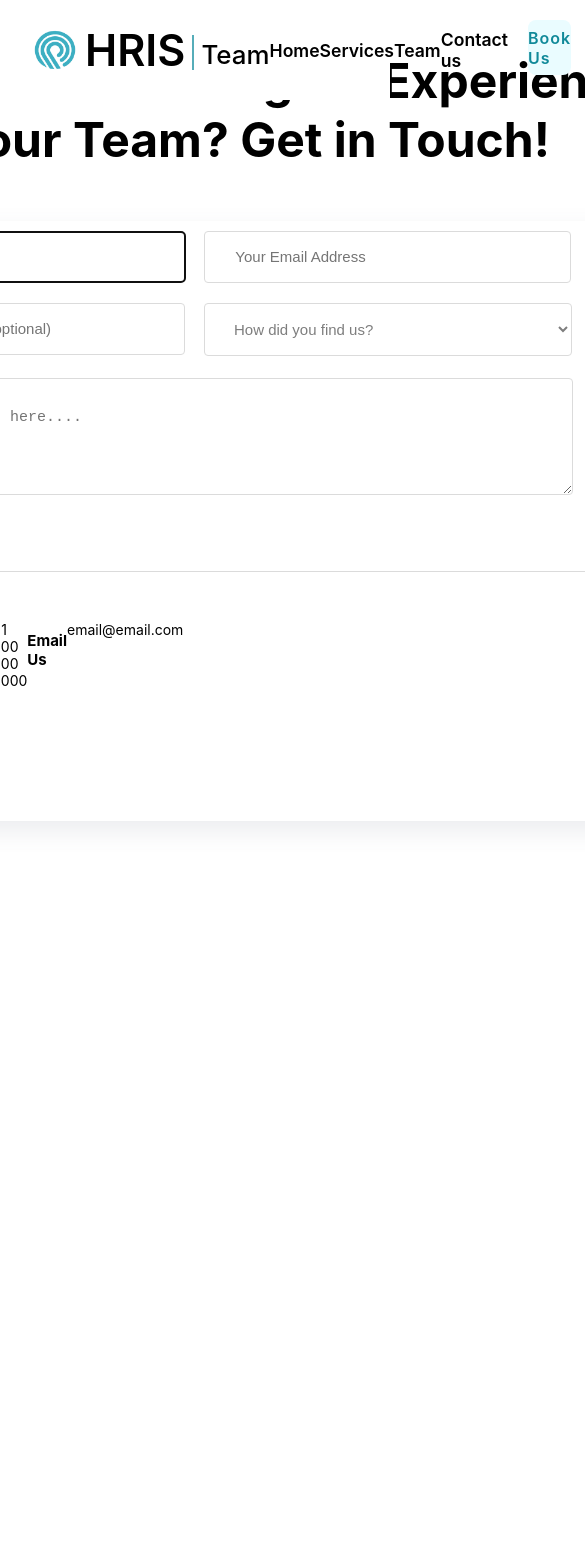
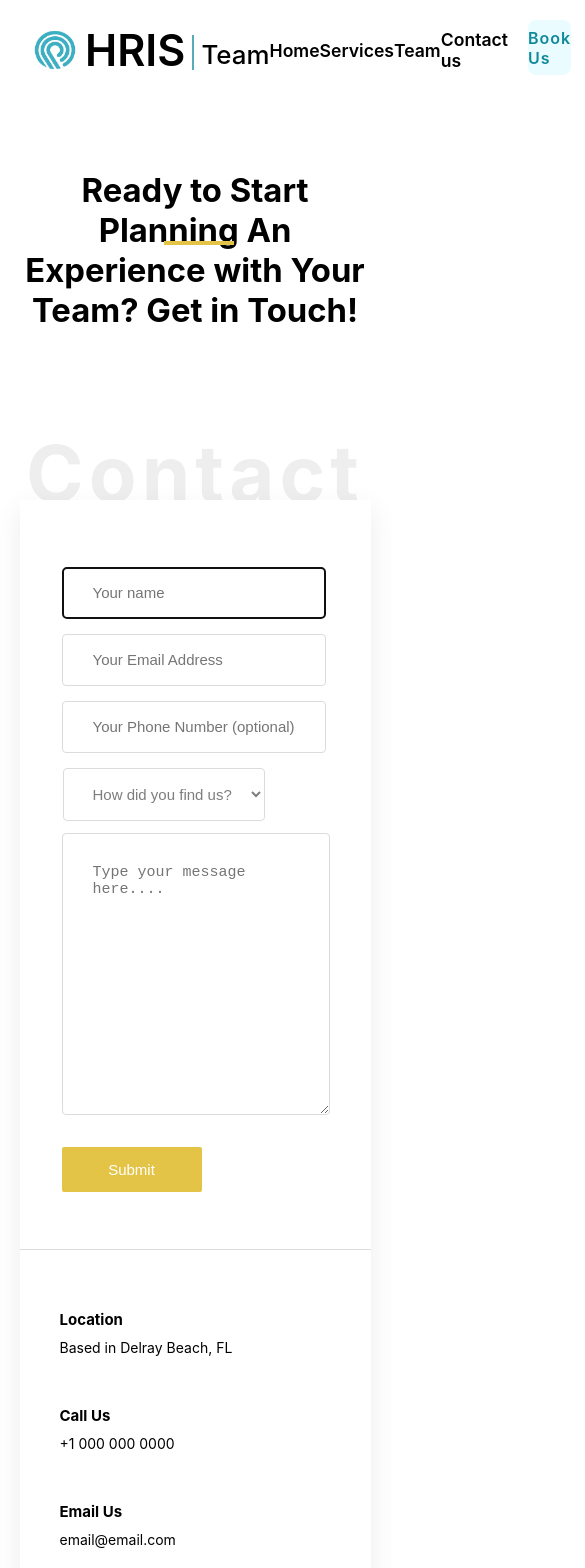
Before and after one commit to Gympiecuddles/hristeam, a React (Vite) app: page /contact in a window 390 px wide. Shown: the top 1568 px of the page, 585 px wide, since content can reach past the window. Before the commit the page ends 852 px from the top, so only its background shows below. Built offline with nearby package versions, Linux system fonts and the light colour scheme.

Commit message:
Contact Page Responsivity

```diff
--- a/index.html
+++ b/index.html
@@ -2,9 +2,9 @@
 <html lang="en">
   <head>
     <meta charset="UTF-8" />
-    <link rel="icon" type="image/svg+xml" href="/src/favicon.svg" />
+    <link rel="icon" type="image/svg+xml" href="/src/assets/favicon.ico" />
     <meta name="viewport" content="width=device-width, initial-scale=1.0" />
-    <title>Vite App</title>
+    <title>HRIS Team</title>
   </head>
   <body>
     <div id="root"></div>
--- a/src/pages/Contact.jsx
+++ b/src/pages/Contact.jsx
@@ -7,10 +7,10 @@ const ContactPage = styled.section`
     justify-content: space-evenly;
     align-items: center;
     width: 100%;
-    height: 101vh;
+    height: 1350px;
     h2 {
       position: absolute;
-      top: 33%;
+      top: 425px;
       font-size: 125px;
       letter-spacing: 5px;
       color: #eeeeee;
@@ -32,6 +32,62 @@ const ContactPage = styled.section`
       border-top: 2px solid #e3c446;
       background-color: #e3c446;
     }
+    @media (max-width: 1020px) {
+      h3 {
+        width: 900px;
+        font-size: 2.8em;
+      }
+      h3::after {
+        left: 46%;
+      }
+    }
+    @media (max-width: 880px) {
+      height: 1550px;
+      h3 {
+        width: 90vw;
+        font-size: calc(25px + 2vw);
+      }
+    }
+    @media (max-width: 838px) {
+      h3::after {
+        top: 30%;
+        left: 45%;
+      }
+      h2 {
+        top: 435px;
+      }
+    }
+    @media (max-width: 624px) {
+      height: 1750px;
+      h3::after {
+        top: 27%;
+        left: 44%;
+      }
+      h2 {
+        top: calc(500px - 22vw);
+        font-size: 20vw;
+      }
+    }
+    @media (max-width: 425px) {
+      h3::after {
+        top: 28.5%;
+        left: 42%;
+      }
+      h2 {
+        top: calc(500px - 19vw);
+        font-size: 20vw;
+      }
+    }
+    @media (max-width: 350px) {
+      h3::after {
+        top: 30%;
+        left: 40%;
+      }
+      h2 {
+        top: calc(500px - 16vw);
+        font-size: 20vw;
+      }
+    }
 `;
 
 const ContactBox = styled.article`
@@ -41,19 +97,26 @@ const ContactBox = styled.article`
     background-color: #ffffff;
     box-shadow: 0 10px 24px 0 #57617a1e;
     z-index: 1;
+    div {
+      width: 1px;
+      height: 100%;
+      background-color: #dbdbdb;
+    }
     @media (max-width: 1200px) {
       width: 840px;
       height: 600px;
       flex-direction: column;
+      div {
+        width: 100%;
+        height: 10px;
       }
-    div {
-      width: 1px;
-      height: 100%;
-      background-color: #dbdbdb;
-      @media (max-width: 1200px) {
-        width: 100%;
-        height: 1px;
     }
+    @media (max-width: 880px) {
+      width: 90vw;
+      height: 800px;
+    }
+    @media (max-width: 624px) {
+      height: 1100px;
     }
 `
 
@@ -112,6 +175,33 @@ const Form = styled.form`
       border: none;
       border-radius: 2px;
     }
+    @media (max-width: 1200px) {
+      height: 4300px;
+      padding-top: 15px;
+    }
+    @media (max-width: 880px) {
+      width: 90%;
+      span {
+        flex-direction: column;
+        margin: 0;
+        margin-left: 42px;
+        width: calc(90vw - 145px);
+        input {
+          margin-top: 15px;
+          width: calc(90vw - 124px);
+        }
+        select {
+          margin-top: 15px;
+          width: 202px;
+        }
+      }
+      textarea {
+        width: calc(90vw - 145px);
+      }
+    }
+    @media (max-width: 624px) {
+      height: 5000px;
+    }
 `;
 
 const Info = styled.span`
@@ -121,9 +211,6 @@ const Info = styled.span`
   margin-left: 80px;
   width: 30%;
   height: 100%;
-  @media (max-width: 1200px) {
-      flex-direction: row;
-    }
   h4 {
     margin-top: 10px;
     margin-bottom: 10px;
@@ -133,6 +220,21 @@ const Info = styled.span`
   p {
     margin-bottom: 40px;
     font-size: 14px;
+  }
+  @media (max-width: 1200px) {
+    flex-direction: row;
+    justify-content: space-around;
+    margin-left: 17px;
+    width: 65%;
+    height: 8%;
+  }
+  @media (max-width: 800px) {
+    width: 95%;
+  }
+  @media (max-width: 624px) {
+    flex-direction: column;
+    height: 250px;
+    margin-left: 40px;
   }
 `;
 
@@ -161,12 +263,18 @@ export default function Contact() {
         </Form>
         <div />
         <Info>
+          <span>
             <h4>Location</h4>
             <p>Based in Delray Beach, FL</p>
+          </span>
+          <span>
             <h4>Call Us</h4>
             <p>+1 000 000 0000</p>
+          </span>
+          <span>
             <h4>Email Us</h4>
             <p>email@email.com</p>
+          </span>
         </Info>
       </ContactBox>
     </ContactPage>
```
Also changed, not shown: 1 other file (tests, documents, lock files or other folders). Lines whose indentation alone changed are shown as unchanged.
